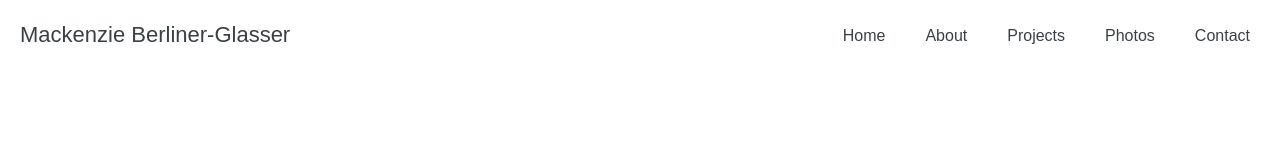
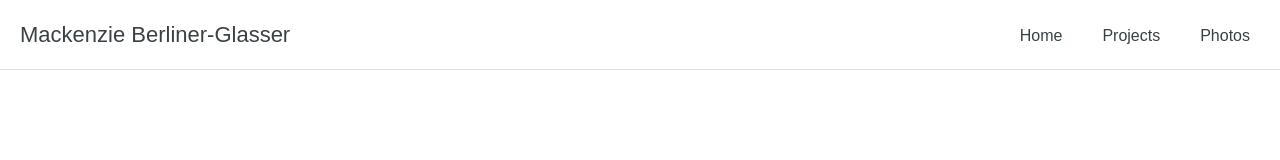
Before and after one commit to MackenzieBerliner-Glasser/personal-site-demo, a website with bundled scripts: page index.html in a window 1280 px wide. Built offline with nearby package versions, Linux system fonts and the light colour scheme.

Commit message:
nav bar working

```diff
--- a/css/main.css
+++ b/css/main.css
@@ -14,7 +14,6 @@ body {
 //nav
 .navbar {
     font-size: 18px;
-    border: 1px solid rgba(0, 0, 0, 0.2);
     padding-bottom: 10px;
 }
 
@@ -55,13 +54,22 @@ body {
     display: block;
 }
 
-@media screen and (min-width: 800px) {
+.navbar {
+    border-bottom-style: solid;
+    border-bottom-width: 1px;
+    border-bottom-color: rgba(0,0,0,.125);
+}
+
+@media screen and (min-width: 700px) {
   .navbar {
     display: flex;
     justify-content: space-between;
     padding-bottom: 0;
     height: 70px;
     align-items: center;
+    border-bottom-style: solid;
+    border-bottom-width: 1px;
+    border-bottom-color: rgba(0,0,0,.125);
   }
 
   .main-nav {
--- a/index.html
+++ b/index.html
@@ -19,16 +19,10 @@
                 <a href="#" class="nav-links">Home</a>
             </li>
             <li>
-            <a href="#" class="nav-links">About</a>
-        </li>
-        <li>
                 <a href="#" class="nav-links">Projects</a>
             </li>
             <li>
                 <a href="#" class="nav-links">Photos</a>
-        </li>
-        <li>
-            <a href="#" class="nav-links">Contact</a>
             </li>
         </ul>
     </nav>
```
Also changed, not shown: build/css/main.css. Lines whose indentation alone changed are shown as unchanged.
